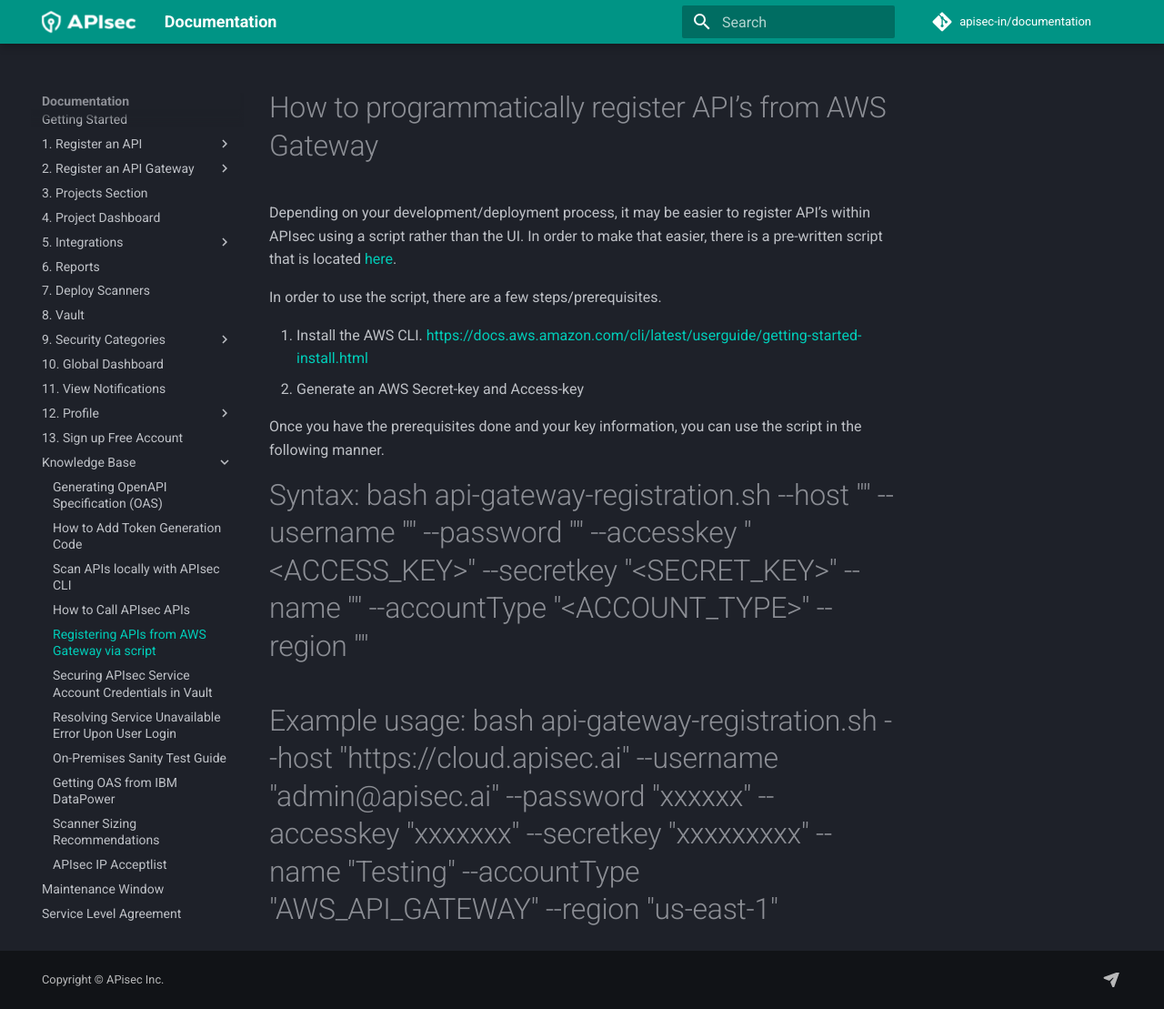
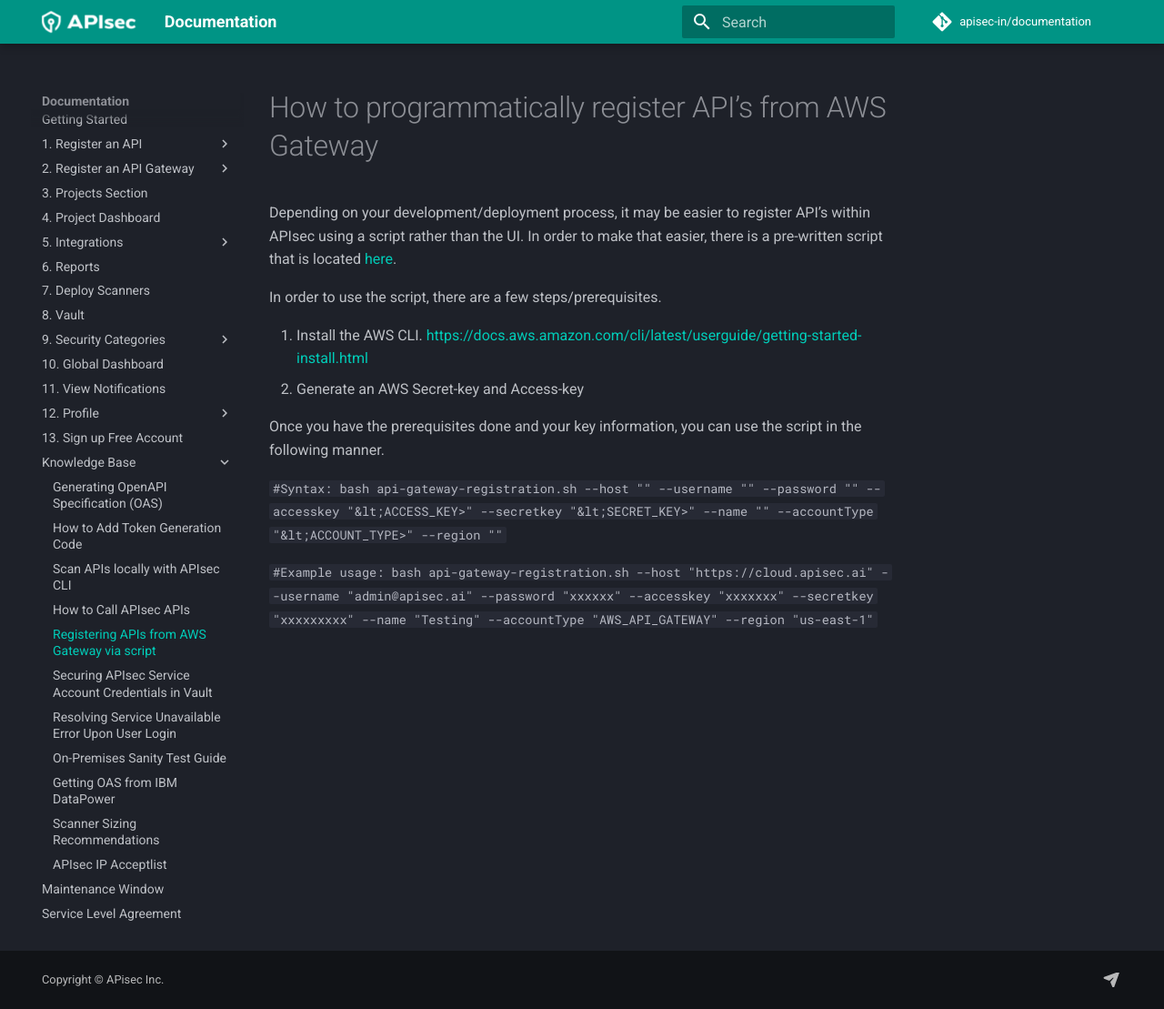
Before and after one commit to apisec-inc/documentation, an MkDocs documentation site: the page built from docs/AddAPIFromAWSGateway.md, in a window 1280 px wide and 1109 px high. Shown: the whole window at 91% size. Built offline with MkDocs 1.6.1 and Material for MkDocs 9.7.7, drawn with Linux system fonts in a browser that asks for light colours; comment, search, counter and statistics services are not loaded.

```diff
--- a/docs/AddAPIFromAWSGateway.md
+++ b/docs/AddAPIFromAWSGateway.md
@@ -12,6 +12,6 @@ In order to use the script, there are a few steps/prerequisites.
 
 Once you have the prerequisites done and your key information, you can use the script in the following manner.
 
-#Syntax: bash api-gateway-registration.sh --host "" --username "" --password "" --accesskey "&lt;ACCESS_KEY>" --secretkey "&lt;SECRET_KEY>" --name "" --accountType "&lt;ACCOUNT_TYPE>" --region ""
+`#Syntax: bash api-gateway-registration.sh --host "" --username "" --password "" --accesskey "&lt;ACCESS_KEY>" --secretkey "&lt;SECRET_KEY>" --name "" --accountType "&lt;ACCOUNT_TYPE>" --region ""`
 
-#Example usage: bash api-gateway-registration.sh --host "https://cloud.apisec.ai" --username "admin@apisec.ai" --password "xxxxxx" --accesskey "xxxxxxx" --secretkey "xxxxxxxxx" --name "Testing" --accountType "AWS_API_GATEWAY" --region "us-east-1"
+`#Example usage: bash api-gateway-registration.sh --host "https://cloud.apisec.ai" --username "admin@apisec.ai" --password "xxxxxx" --accesskey "xxxxxxx" --secretkey "xxxxxxxxx" --name "Testing" --accountType "AWS_API_GATEWAY" --region "us-east-1"`
```
